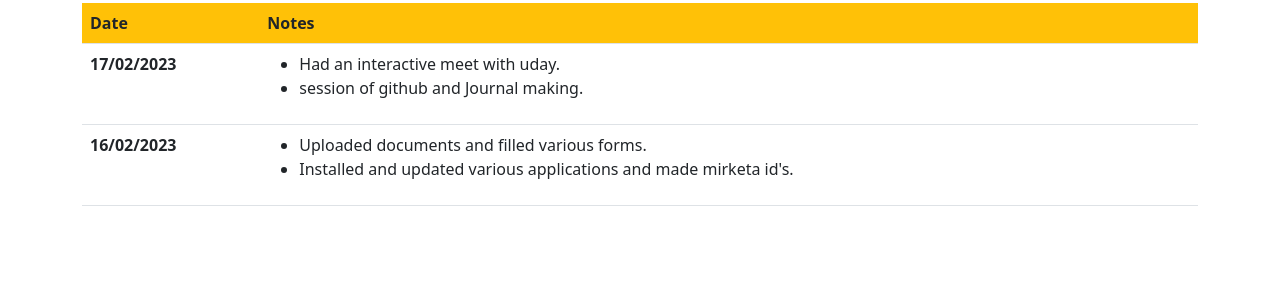
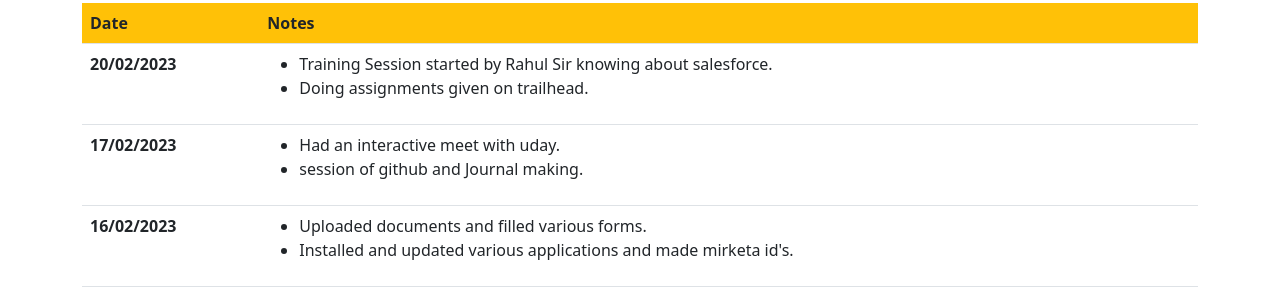
Before and after one commit to mayankrajmirketa/mayankrajmirketa.github.io, a plain HTML site: page journal.html in a window 1280 px wide. Shown: the part 53-352 px from the top of the page. Drawn offline with nearby package versions, Linux system fonts and the light colour scheme.

Commit message:
Add files via upload

```diff
--- a/journal.html
+++ b/journal.html
@@ -26,7 +26,16 @@
                 </tr>
             </thead>
             <tbody>
+                <tr>
+                    <th scope="row">20/02/2023</th>
+                    <td>
+                        <ul>
+                            <li>Training Session started by Rahul Sir knowing about salesforce.</li>
+                            <li>Doing assignments given on trailhead.</li>
+                        </ul>
+                    </td>
 
+                </tr>
                 <tr>
                     <th scope="row">17/02/2023</th>
                     <td>
```
